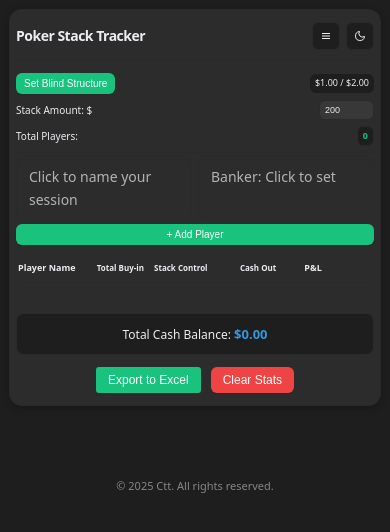
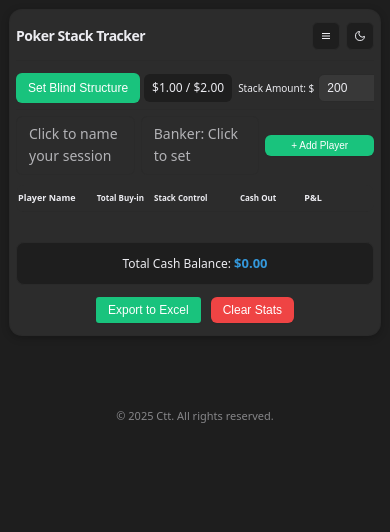
Before and after one commit to ctt062/Poker-Stack-Tracker, a plain HTML site: page index.html in a window 390 px wide. Drawn offline with Linux system fonts and the light colour scheme.

Commit message:
Fix mobile layout: reduce gaps, keep first row horizontal on mobile

```diff
--- a/styles.css
+++ b/styles.css
@@ -84,7 +84,7 @@ h1 {
 
 .control-row {
     display: flex;
-    gap: 12px;
+    gap: 8px;
     margin-bottom: 12px;
     flex-wrap: wrap;
     align-items: center;
@@ -159,8 +159,21 @@ h1 {
 .control-group {
     display: flex;
     align-items: center;
-    gap: 8px;
+    gap: 4px;
     flex-shrink: 0;
+    white-space: nowrap;
+}
+
+.control-group button + .blind-display {
+    margin-left: 0;
+}
+
+.control-group label + input {
+    margin-left: 0;
+}
+
+.control-group label + .player-count {
+    margin-left: 0;
 }
 
 .control-group label {
@@ -777,18 +790,48 @@ tbody td {
     }
 
     .control-row {
-        flex-direction: column;
-        align-items: stretch;
-        gap: 8px;
+        gap: 6px;
+        margin-bottom: 10px;
+    }
+
+    .control-row:first-child {
+        flex-wrap: nowrap;
+        overflow-x: auto;
+        -webkit-overflow-scrolling: touch;
+        gap: 4px;
+    }
+
+    .control-row:first-child .control-group {
+        flex-shrink: 0;
+        margin: 0;
+    }
+
+    .control-row:first-child .btn {
+        padding: 8px 12px;
+        font-size: 12px;
+    }
+
+    .control-row:first-child .blind-display {
+        padding: 4px 8px;
+        font-size: 12px;
+    }
+
+    .control-row:first-child .control-group input {
+        padding: 6px 8px;
+        font-size: 12px;
+        width: 80px;
+    }
+
+    .control-row:first-child .player-count {
+        padding: 4px 8px;
+        font-size: 12px;
     }
 
     .control-row .control-group {
-        justify-content: space-between;
-        width: 100%;
+        gap: 4px;
     }
 
     .control-row:last-child {
-        flex-direction: row;
         flex-wrap: wrap;
         justify-content: center;
     }
@@ -796,12 +839,12 @@ tbody td {
     .control-row:last-child .session-name,
     .control-row:last-child .banker-name {
         flex: 1;
-        min-width: 120px;
+        min-width: 100px;
     }
 
     .control-row:last-child #addPlayerBtn {
         flex: 1;
-        min-width: 120px;
+        min-width: 100px;
     }
 
     table {
```
